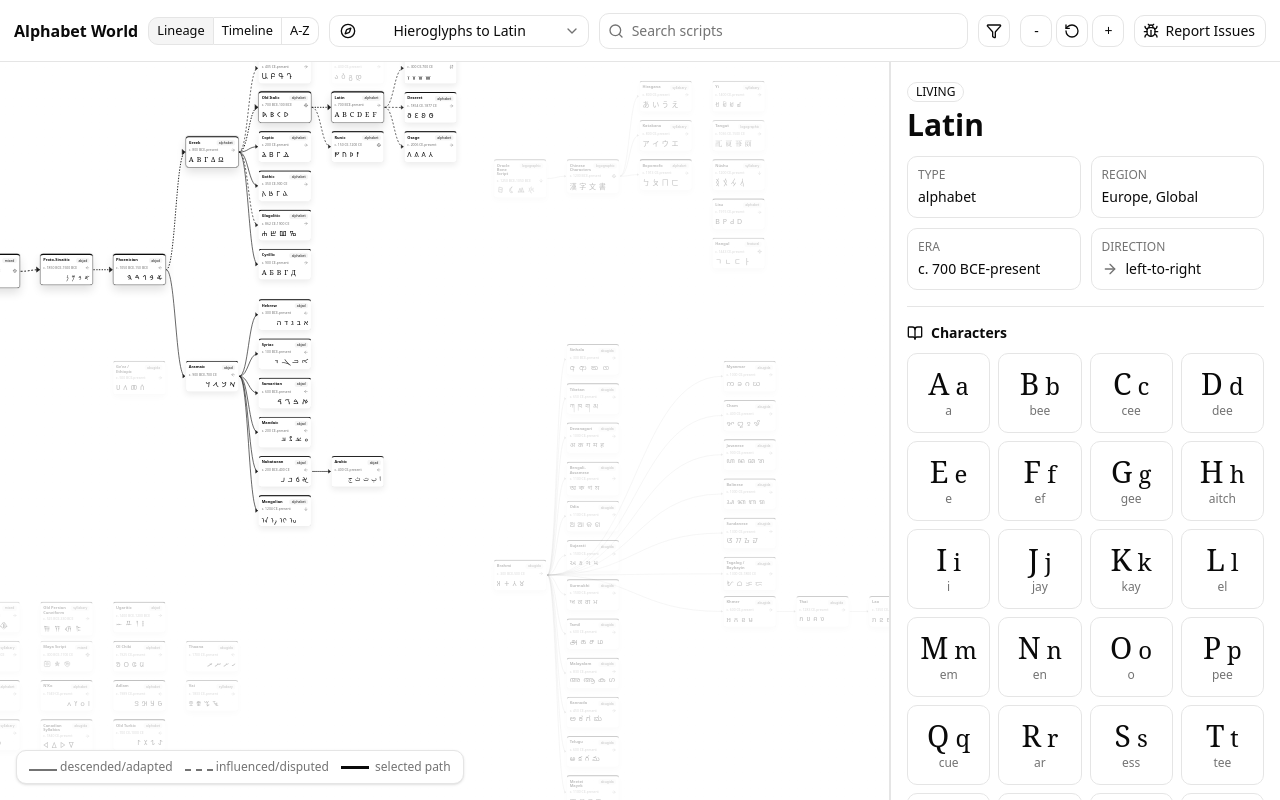
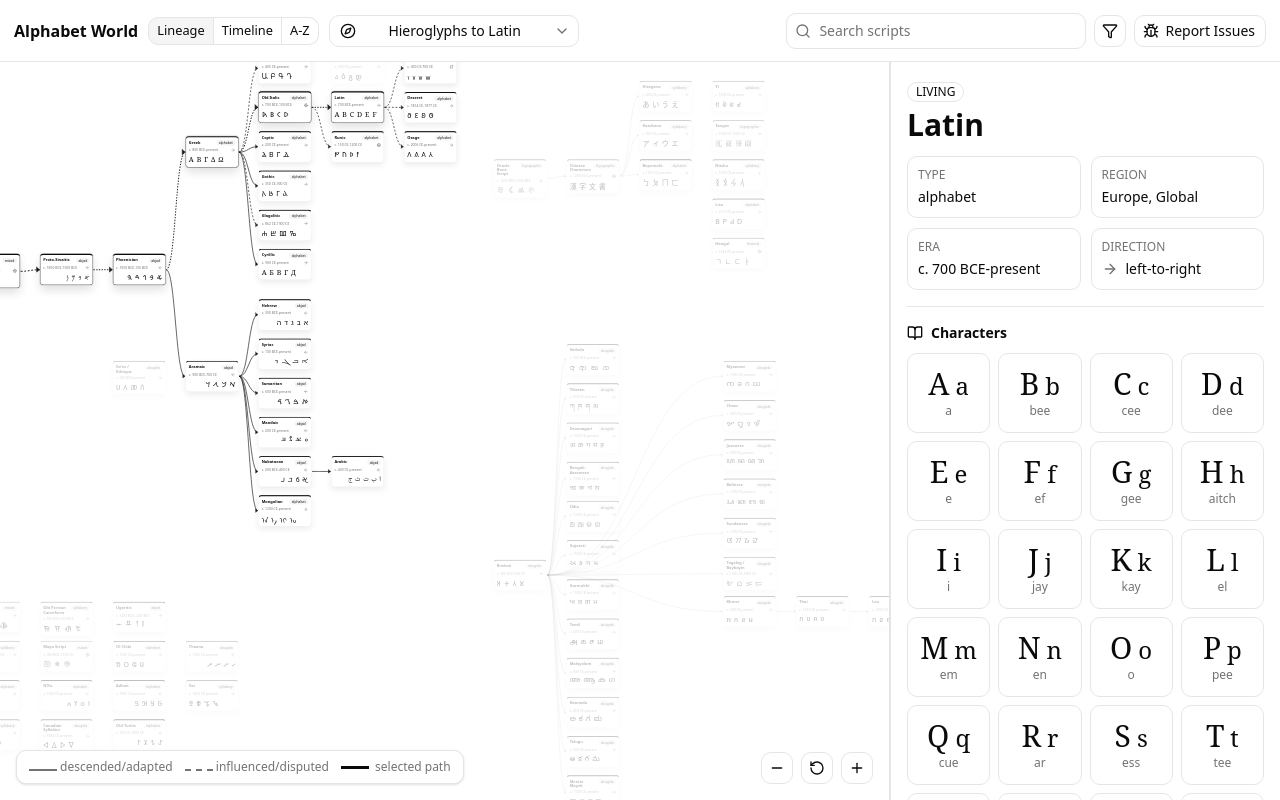
Before and after one commit to sichengchen/world-of-scripts, a React (Vite) app: page / in a window 1280 px wide. Built offline with nearby package versions, Linux system fonts and the light colour scheme; a web font is replaced by a local one.

Commit message:
fix: move canvas controls into chart

```diff
--- a/src/App.tsx
+++ b/src/App.tsx
@@ -19,6 +19,8 @@ import {
   Filter,
   GitBranch,
   Info,
+  Minus,
+  Plus,
   RotateCcw,
   Search,
   Waypoints,
@@ -269,10 +271,7 @@ function AlphabetWorld() {
         setQuery={setQuery}
         setViewMode={setViewMode}
         viewMode={viewMode}
-        onFit={() => fitView({ padding: 0.18, duration: 600 })}
         onSearchSelect={searchSelect}
-        onZoomIn={() => zoomIn({ duration: 250 })}
-        onZoomOut={() => zoomOut({ duration: 250 })}
       />
 
       <section
@@ -297,6 +296,11 @@ function AlphabetWorld() {
             <Background color="var(--border)" gap={28} size={1} variant={BackgroundVariant.Dots} />
           </ReactFlow>
           <Legend />
+          <CanvasControls
+            onFit={() => fitView({ padding: 0.18, duration: 600 })}
+            onZoomIn={() => zoomIn({ duration: 250 })}
+            onZoomOut={() => zoomOut({ duration: 250 })}
+          />
         </div>
 
         <Inspector
@@ -322,10 +326,7 @@ function Toolbar({
   setQuery,
   setViewMode,
   viewMode,
-  onFit,
   onSearchSelect,
-  onZoomIn,
-  onZoomOut,
 }: {
   activeTrace: string | null
   filters: Filters
@@ -338,13 +339,11 @@ function Toolbar({
   setQuery: (query: string) => void
   setViewMode: (mode: ViewMode) => void
   viewMode: ViewMode
-  onFit: () => void
   onSearchSelect: (script: ScriptNode) => void
-  onZoomIn: () => void
-  onZoomOut: () => void
 }) {
   return (
-    <header className="relative z-20 grid grid-cols-[auto_auto_minmax(220px,260px)_minmax(220px,1fr)_auto_auto_auto] items-center gap-2.5 border-b bg-background px-3.5 py-2.5 max-[1160px]:grid-cols-[auto_auto_auto_minmax(220px,1fr)_auto_auto] max-[820px]:grid-cols-[1fr_auto] max-[820px]:gap-2 max-[820px]:p-2">
+    <header className="relative z-20 flex min-h-[62px] flex-wrap items-center justify-between gap-3 border-b bg-background px-3.5 py-2.5 max-[820px]:gap-2 max-[820px]:p-2">
+      <div className="flex min-w-0 flex-1 items-center gap-2.5">
         <div className="min-w-max font-semibold text-foreground">
           <span>Alphabet World</span>
         </div>
@@ -371,7 +370,7 @@ function Toolbar({
             value={activeTrace ?? 'none'}
             onValueChange={(traceId) => setActiveTrace(traceId === 'none' ? null : traceId)}
           >
-          <SelectTrigger className="w-[260px] max-w-full" aria-label="Guided trace">
+            <SelectTrigger className="w-[250px] max-w-full" aria-label="Guided trace">
               <Compass aria-hidden="true" />
               <SelectValue />
             </SelectTrigger>
@@ -387,8 +386,10 @@ function Toolbar({
             </SelectContent>
           </Select>
         </div>
+      </div>
 
-      <div className="relative flex h-9 min-w-0 items-center gap-2 rounded-lg border border-input bg-background px-2 text-muted-foreground max-[820px]:order-2 max-[820px]:col-span-full">
+      <div className="ml-auto flex min-w-0 items-center justify-end gap-2 max-[820px]:contents">
+        <div className="relative flex h-9 w-[300px] max-w-[32vw] items-center gap-2 rounded-lg border border-input bg-background px-2 text-muted-foreground max-[820px]:order-3 max-[820px]:basis-full max-[820px]:max-w-none">
           <Search aria-hidden="true" className="size-4 shrink-0" />
           <Input
             className="h-7 border-0 px-0 shadow-none focus-visible:ring-0"
@@ -429,7 +430,7 @@ function Toolbar({
               <Filter data-icon="inline-start" />
             </Button>
           </PopoverTrigger>
-        <PopoverContent align="start" className="filter-popover">
+          <PopoverContent align="end" className="filter-popover">
             <FilterSelect
               label="Type"
               value={filters.type}
@@ -463,25 +464,41 @@ function Toolbar({
           </PopoverContent>
         </Popover>
 
-      <div className="inline-flex items-center gap-1 max-[820px]:hidden" aria-label="Canvas controls">
-        <Button variant="outline" size="icon" aria-label="Zoom out" onClick={onZoomOut}>
-          -
-        </Button>
-        <Button variant="outline" size="icon" aria-label="Reset view" onClick={onFit}>
-          <RotateCcw data-icon="inline-start" />
-        </Button>
-        <Button variant="outline" size="icon" aria-label="Zoom in" onClick={onZoomIn}>
-          +
-        </Button>
-      </div>
-
         <Button variant="outline" className="max-[820px]:hidden" asChild>
           <a href="https://github.com/sichengchen/alphabet-world/issues" target="_blank" rel="noreferrer">
             <Bug data-icon="inline-start" />
             Report Issues
           </a>
         </Button>
+      </div>
     </header>
+  )
+}
+
+function CanvasControls({
+  onFit,
+  onZoomIn,
+  onZoomOut,
+}: {
+  onFit: () => void
+  onZoomIn: () => void
+  onZoomOut: () => void
+}) {
+  return (
+    <div
+      className="absolute bottom-4 right-4 z-10 inline-flex items-center gap-2 max-[820px]:bottom-[calc(48%+1rem)] max-[820px]:right-3"
+      aria-label="Canvas controls"
+    >
+      <Button variant="outline" size="icon" aria-label="Zoom out" onClick={onZoomOut}>
+        <Minus data-icon="inline-start" />
+      </Button>
+      <Button variant="outline" size="icon" aria-label="Reset view" onClick={onFit}>
+        <RotateCcw data-icon="inline-start" />
+      </Button>
+      <Button variant="outline" size="icon" aria-label="Zoom in" onClick={onZoomIn}>
+        <Plus data-icon="inline-start" />
+      </Button>
+    </div>
   )
 }
 
```
Lines whose indentation alone changed are shown as unchanged.
